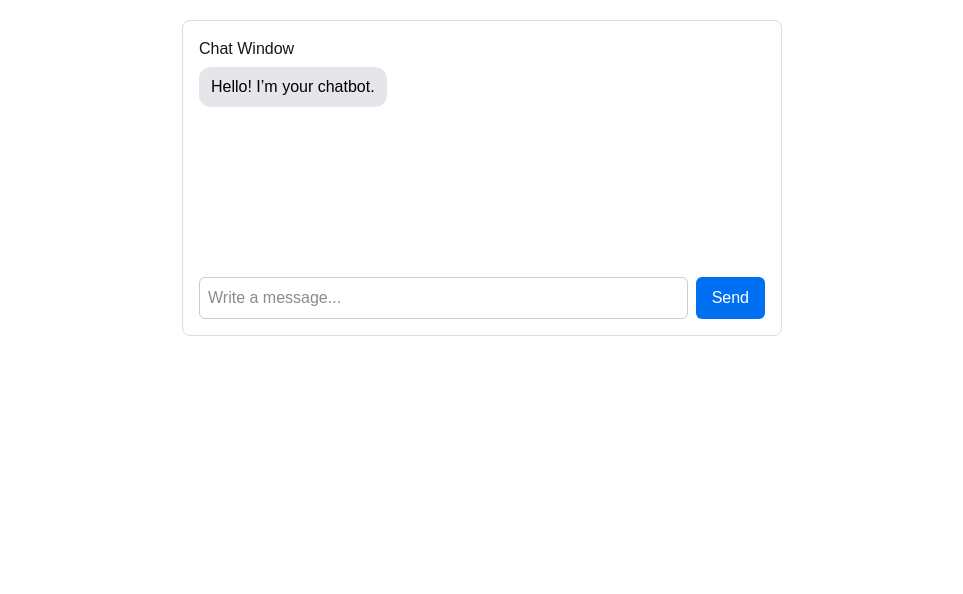
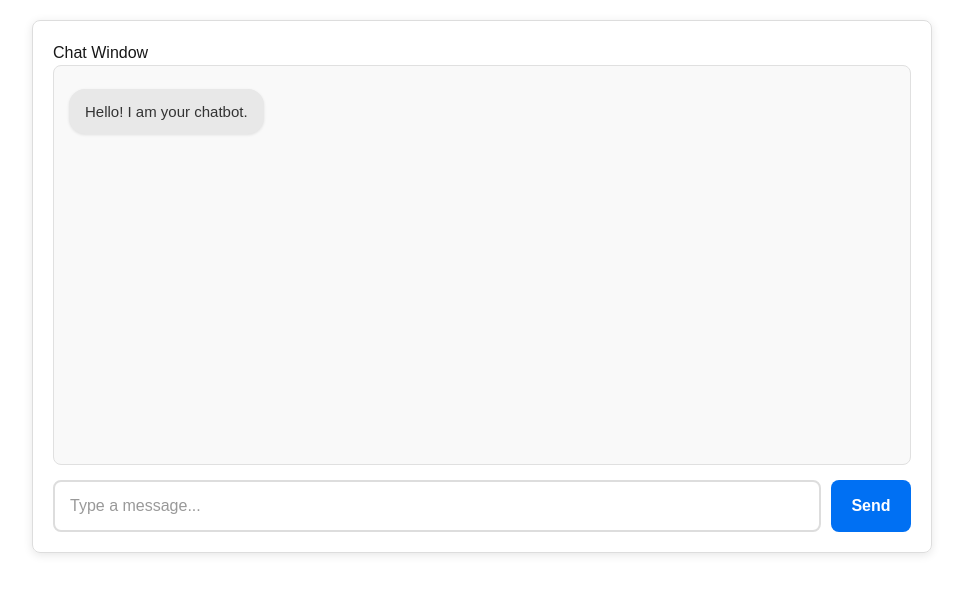
Before and after one commit to EduChatbot/moodle-chatbot-frontend, a Next.js app: page /chat in a window 1280 px wide. Shown: the top 594 px of the page, without its empty margins (158-1121 px from the left). Built offline with nearby package versions, Linux system fonts and the light colour scheme.

Commit message:
feat: connect ChatWindow to backend and improve UI design

```diff
--- a/src/app/page.tsx
+++ b/src/app/page.tsx
@@ -1,3 +1,103 @@
+"use client";
+
+import { useEffect, useState } from "react";
+import ChatWindow from "@/components/ChatWindow";
+
 export default function Home() {
-  return <h1>Hello, this is a frontend test:))!</h1>;
+  const [healthData, setHealthData] = useState<any>(null);
+  const [loading, setLoading] = useState(false);
+  const [error, setError] = useState<string | null>(null);
+
+  // Fetch data from the health check API
+  const fetchHealthCheck = async () => {
+    setLoading(true);
+    setError(null);
+
+    try {
+      const res = await fetch("http://127.0.0.1:8000/health");
+
+      if (!res.ok) {
+        throw new Error(`HTTP error! status: ${res.status}`);
+      }
+
+      const data = await res.json();
+      console.log(data);
+      setHealthData(data);
+    } catch (err) {
+      const errorMessage = err instanceof Error ? err.message : "Unknown error";
+      console.error("Error fetching data:", errorMessage);
+      setError(errorMessage);
+    } finally {
+      setLoading(false);
+    }
+  };
+
+  // Automatically fetch data on component mount
+  useEffect(() => {
+    fetchHealthCheck();
+  }, []);
+
+  return (
+    <div style={{ padding: "20px", fontFamily: "Arial, sans-serif" }}>
+      <h1>Moodle Chatbot Frontend</h1>
+
+      {/* ChatWindow */}
+      <ChatWindow />
+
+      <div style={{ marginTop: "40px", padding: "20px", backgroundColor: "#f8f9fa", borderRadius: "8px" }}>
+        <h2>Backend Health Check</h2>
+
+        <button
+          onClick={fetchHealthCheck}
+          disabled={loading}
+          style={{
+            padding: "10px 20px",
+            backgroundColor: loading ? "#ccc" : "#007bff",
+            color: "white",
+            border: "none",
+            borderRadius: "5px",
+            cursor: loading ? "not-allowed" : "pointer"
+          }}
+        >
+          {loading ? "Loading..." : "Check Health API"}
+        </button>
+
+        {error && (
+          <div style={{
+            marginTop: "10px",
+            padding: "10px",
+            backgroundColor: "#ffebee",
+            color: "#c62828",
+            borderRadius: "5px"
+          }}>
+            Błąd: {error}
+          </div>
+        )}
+
+        {healthData && (
+          <div style={{
+            marginTop: "10px",
+            padding: "10px",
+            backgroundColor: "#e8f5e8",
+            color: "#2e7d32",
+            borderRadius: "5px"
+          }}>
+            <strong>Odpowiedź API:</strong>
+            <pre style={{ marginTop: "5px" }}>
+              {JSON.stringify(healthData, null, 2)}
+            </pre>
+          </div>
+        )}
+
+        <div style={{
+          marginTop: "15px",
+          padding: "10px",
+          backgroundColor: "#e3f2fd",
+          borderRadius: "5px",
+          fontSize: "14px"
+        }}>
+        </div>
+      </div>
+    </div>
+  );
 }
--- a/src/components/ChatWindow.js
+++ b/src/components/ChatWindow.js
@@ -1,4 +1,4 @@
-"use client"; // potrzebne do użycia hooków w App Router
+"use client";
 
 import { useState } from "react";
 import Message from "@/components/Message";
@@ -6,22 +6,78 @@ import MessageInput from "@/components/MessageInput";
 
 export default function ChatWindow() {
   const [messages, setMessages] = useState([
-    { text: "Hello! I’m your chatbot.", fromUser: false }
+    { text: "Hello! I am your chatbot.", fromUser: false }
   ]);
+  const [loading, setLoading] = useState(false);
 
-  const handleSend = (text) => {
-    setMessages([...messages, { text, fromUser: true }]);
+  const handleSend = async (text) => {
+    // Add user message to UI
+    const userMessage = { text, fromUser: true };
+    setMessages(prev => [...prev, userMessage]);
+
+    setLoading(true);
+
+    try {
+      console.log("Sending message to backend:", text);
+
+      const response = await fetch("http://127.0.0.1:8000/chat", {
+        method: "POST",
+        headers: {
+          "Content-Type": "application/json"
+        },
+        body: JSON.stringify({ message: text })
+      });
+
+      if (!response.ok) {
+        throw new Error(`HTTP error! status: ${response.status}`);
+      }
+
+      const data = await response.json();
+      console.log("Backend response:", data);
+
+      // Add bot response to UI
+      const botMessage = {
+        text: data.response || data.message || "No server response",
+        fromUser: false
+      };
+      setMessages(prev => [...prev, botMessage]);
+
+    } catch (error) {
+      console.error("Error communicating with backend:", error);
+
+      // Add error message to UI
+      const errorMessage = {
+        text: `Error: ${error.message}. Check if backend is running on http://127.0.0.1:8000`,
+        fromUser: false
+      };
+      setMessages(prev => [...prev, errorMessage]);
+    } finally {
+      setLoading(false);
+    }
   };
 
   return (
-    <div style={{ maxWidth: "600px", margin: "20px auto", border: "1px solid #ddd", borderRadius: "8px", padding: "16px" }}>
+    <div style={{ maxWidth: "900px", width: "100%", margin: "20px auto", border: "1px solid #ddd", borderRadius: "8px", padding: "20px", boxShadow: "0 2px 10px rgba(0,0,0,0.1)" }}>
       <h2>Chat Window</h2>
-      <div style={{ minHeight: "200px", marginBottom: "10px" }}>
+      <div style={{ height: "400px", marginBottom: "15px", backgroundColor: "#f9f9f9", padding: "15px", borderRadius: "8px", overflowY: "auto", border: "1px solid #e0e0e0" }}>
         {messages.map((msg, i) => (
           <Message key={i} text={msg.text} fromUser={msg.fromUser} />
         ))}
+        {loading && (
+          <div style={{
+            padding: "10px",
+            fontStyle: "italic",
+            color: "#666",
+            textAlign: "center",
+            backgroundColor: "#f0f0f0",
+            borderRadius: "5px",
+            margin: "5px 0"
+          }}>
+            Bot is typing...
+          </div>
+        )}
       </div>
-      <MessageInput onSend={handleSend} />
+      <MessageInput onSend={handleSend} disabled={loading} />
     </div>
   );
 }
--- a/src/components/Message.js
+++ b/src/components/Message.js
@@ -4,16 +4,20 @@ export default function Message({ text, fromUser = false }) {
       style={{
         display: "flex",
         justifyContent: fromUser ? "flex-end" : "flex-start",
-        margin: "6px 0"
+        margin: "8px 0"
       }}
     >
       <div
         style={{
-          background: fromUser ? "#0070f3" : "#e5e5ea",
-          color: fromUser ? "white" : "black",
-          padding: "8px 12px",
-          borderRadius: "12px",
-          maxWidth: "70%",
+          background: fromUser ? "#0070f3" : "#e8e8e8",
+          color: fromUser ? "white" : "#333",
+          padding: "12px 16px",
+          borderRadius: "16px",
+          maxWidth: "75%",
+          fontSize: "15px",
+          lineHeight: "1.4",
+          boxShadow: "0 1px 3px rgba(0,0,0,0.1)",
+          wordWrap: "break-word"
         }}
       >
         {text}
--- a/src/components/MessageInput.js
+++ b/src/components/MessageInput.js
@@ -1,34 +1,62 @@
-export default function MessageInput({ onSend }) {
+export default function MessageInput({ onSend, disabled = false }) {
   let inputRef;
 
   const handleSend = () => {
-    if (inputRef.value.trim() !== "") {
+    if (!disabled && inputRef.value.trim() !== "") {
       onSend(inputRef.value);
       inputRef.value = "";
     }
   };
 
+  const handleKeyPress = (e) => {
+    if (e.key === 'Enter' && !disabled) {
+      handleSend();
+    }
+  };
+
   return (
-    <div style={{ display: "flex", marginTop: "10px" }}>
+    <div style={{ display: "flex", marginTop: "15px", gap: "10px" }}>
       <input
         ref={(el) => (inputRef = el)}
         type="text"
-        placeholder="Write a message..."
-        style={{ flex: 1, padding: "8px", borderRadius: "6px", border: "1px solid #ccc" }}
+        placeholder={disabled ? "Bot is typing..." : "Type a message..."}
+        disabled={disabled}
+        onKeyUp={handleKeyPress}
+        style={{
+          flex: 1,
+          padding: "12px 15px",
+          borderRadius: "8px",
+          border: "2px solid #ddd",
+          backgroundColor: disabled ? "#f5f5f5" : "white",
+          cursor: disabled ? "not-allowed" : "text",
+          fontSize: "16px",
+          color: "#333",
+          fontFamily: "Arial, sans-serif",
+          outline: "none",
+          transition: "border-color 0.2s ease"
+        }}
+        onFocus={(e) => e.target.style.borderColor = "#0070f3"}
+        onBlur={(e) => e.target.style.borderColor = "#ddd"}
       />
       <button
         onClick={handleSend}
+        disabled={disabled}
         style={{
-          marginLeft: "8px",
-          padding: "8px 16px",
+          padding: "12px 20px",
           border: "none",
-          borderRadius: "6px",
-          background: "#0070f3",
+          borderRadius: "8px",
+          background: disabled ? "#ccc" : "#0070f3",
           color: "white",
-          cursor: "pointer",
+          cursor: disabled ? "not-allowed" : "pointer",
+          fontSize: "16px",
+          fontWeight: "600",
+          transition: "background-color 0.2s ease",
+          minWidth: "80px"
         }}
+        onMouseOver={(e) => !disabled && (e.target.style.backgroundColor = "#005bb5")}
+        onMouseOut={(e) => !disabled && (e.target.style.backgroundColor = "#0070f3")}
       >
-        Send
+        {disabled ? "Sending..." : "Send"}
       </button>
     </div>
   );
```
